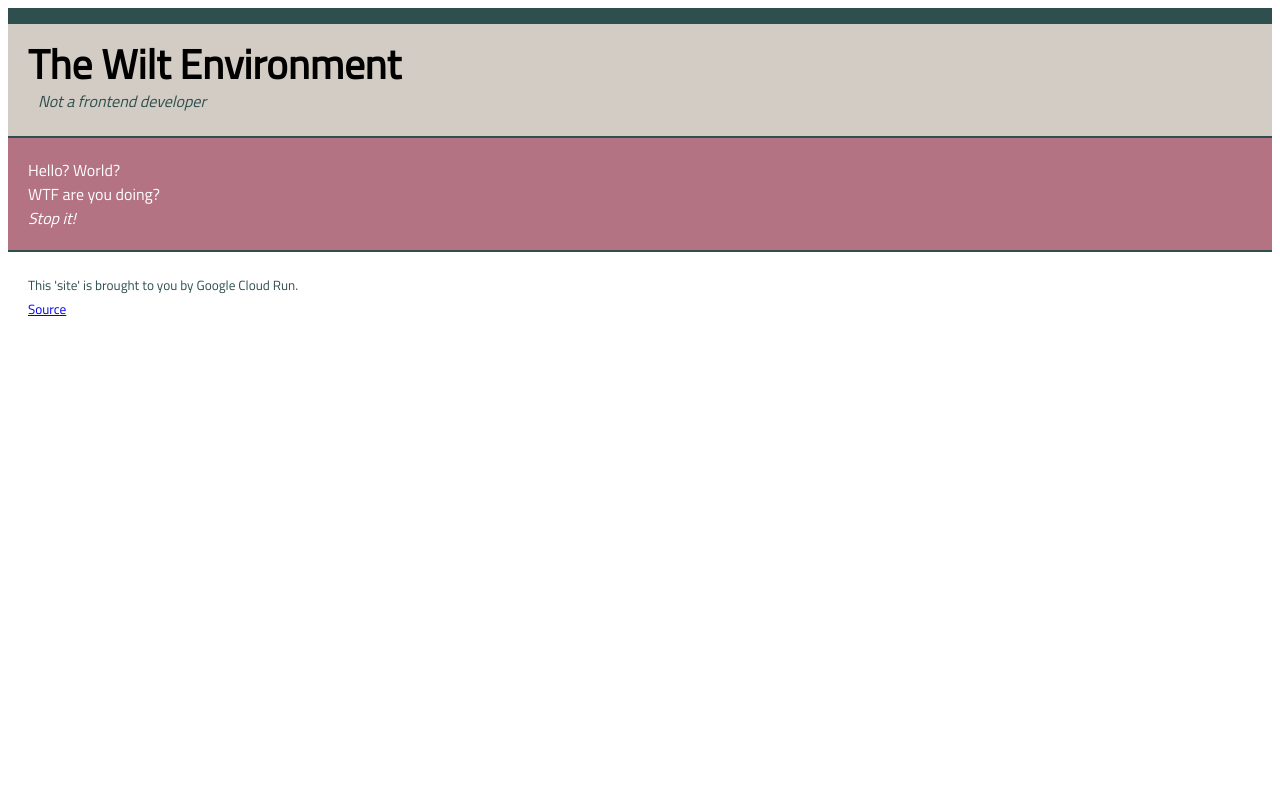
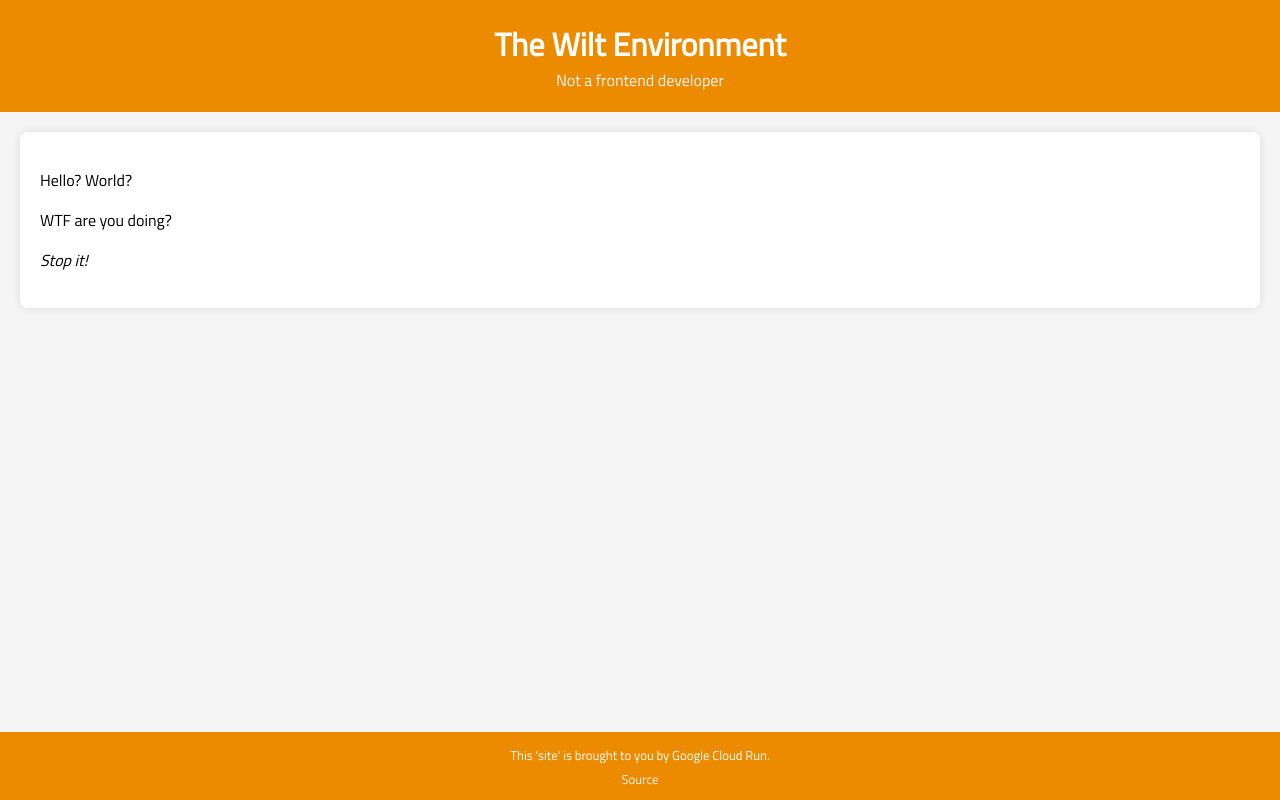
Before and after one commit to lwilts/wiltsite, a Flask app: page / in a window 1280 px wide. Run offline with Flask 3, Linux system fonts and the light colour scheme.

Commit message:
Aesthetic

```diff
--- a/static/css/main.css
+++ b/static/css/main.css
@@ -1,40 +1,59 @@
 body {
   font-family: 'Titillium Web', sans-serif;
+  margin: 0;
+  padding: 0;
+  display: flex;
+  flex-direction: column;
+  min-height: 100vh;
+  background-color: #f5f5f5;
 }
 
 header {
-  background-color: #d3ccc4;
+  background-color: #ed8b00;
   padding: 20px;
-  text-align: left;
-  font-size: 35px;
-  color: black;
-  line-height: 30px
+  text-align: center;
+  color: white;
 }
 
-h3 {
-  padding: 0px;
-  padding-top: 5px;
-  border: 0px;
-  margin: 0px;
+header h1 {
+  margin: 0;
+  font-size: 2em;
 }
 
-div {
-  float: left;
+header .subtitle {
+  margin: 0;
+  font-size: 1em;
+  color: #f5f5f5;
+}
+
+main {
+  flex: 1;
+}
+
+.content {
   padding: 20px;
-  background-color: #b37383;
-  color: white;
-  width: 100%;
+  background-color: white;
+  margin: 20px;
+  border-radius: 8px;
+  box-shadow: 0 0 10px rgba(0, 0, 0, 0.1);
 }
 
 footer {
-  padding: 20px;
-  /* background-color: #b37383; */
-  text-align: left;
-  color: darkslategray;
+  background-color: #ed8b00;
+  padding: 10px;
+  text-align: center;
+  color: white;
 }
 
-* {
-  -moz-box-sizing: border-box;
-  -webkit-box-sizing: border-box;
-   box-sizing: border-box;
+footer a {
+  color: #f5f5f5;
+  text-decoration: none;
 }
+
+footer a:hover {
+  text-decoration: underline;
+}
+
+small {
+  font-size: 0.8em;
+}
--- a/templates/index.html
+++ b/templates/index.html
@@ -7,32 +7,23 @@
   <meta charset="utf-8">
   <meta name="viewport" content="width=device-width, initial-scale=1">
 </head>
-
 <body>
-  <hr style="border: 8px solid darkslategray; width: 100%; padding: 0px; margin: 0px">
   <header>
-    <h3>The Wilt Environment</h3>
-    <i style="color:darkslategrey; font-size: medium; padding-left: 10px">
-      Not a frontend developer
-    </i>
+    <h1>The Wilt Environment</h1>
+    <p class="subtitle">Not a frontend developer</p>
   </header>
 
-  <hr style="border: 1px solid darkslategray; width: 100%; padding: 0px; margin: 0px">
-
-  <div>
-    Hello? World?<br>
-    WTF are you doing?<br>
-    <em>Stop it!</em>
-  </div>
-
-  <hr style="border: 1px solid darkslategray; width: 100%; padding: 0px; margin: 0px">
+  <main>
+    <section class="content">
+      <p>Hello? World?</p>
+      <p>WTF are you doing?</p>
+      <p><em>Stop it!</em></p>
+    </section>
+  </main>
 
   <footer>
-    <small>
-    This 'site' is brought to you by Google Cloud Run.<br>
-    <a href="https://github.com/lwilts/wiltsite">Source</a>
-    </small>
+    <small>This 'site' is brought to you by Google Cloud Run.<br>
+    <a href="https://github.com/lwilts/wiltsite">Source</a></small>
   </footer>
-
 </body>
 </html>
```
